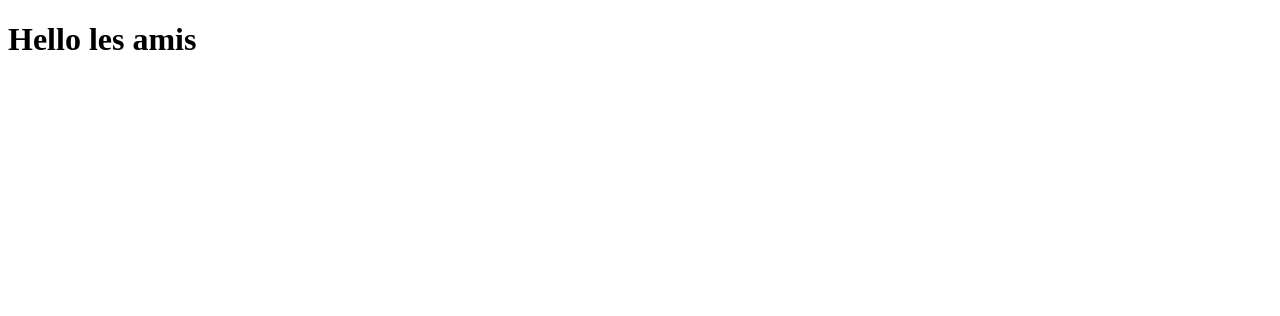
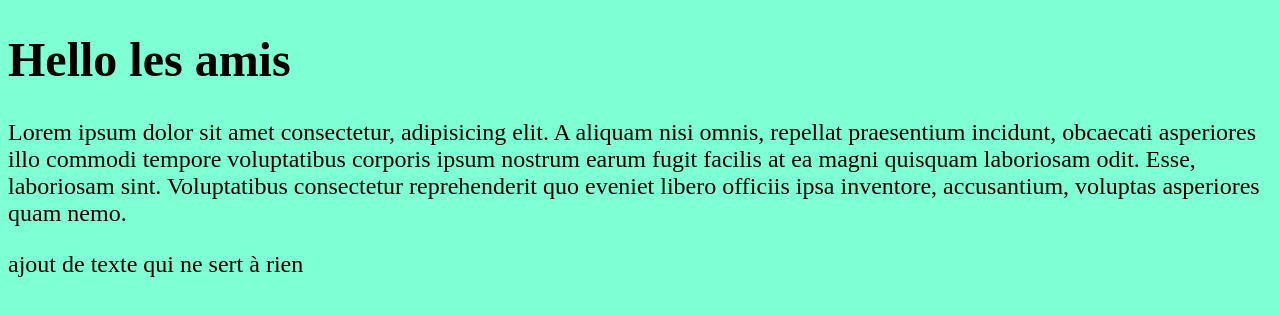
Before and after one commit to eifel-mmi/vsc-with-git, a plain HTML site: page index.html in a window 1280 px wide. Drawn offline with Linux system fonts and the light colour scheme.

Commit message:
changes on index.html

```diff
--- /dev/null
+++ b/assets/css/custom.css
@@ -0,0 +1,4 @@
+body {
+  font-size: 1.5rem;
+  background-color: aquamarine;
+}
--- a/index.html
+++ b/index.html
@@ -5,8 +5,15 @@
     <meta http-equiv="X-UA-Compatible" content="IE=edge" />
     <meta name="viewport" content="width=device-width, initial-scale=1.0" />
     <title>Document</title>
+    <link rel="stylesheet" href="assets/css/custom.css" />
   </head>
   <body>
     <h1>Hello les amis</h1>
+    <p>
+      Lorem ipsum dolor sit amet consectetur, adipisicing elit. A aliquam nisi omnis, repellat praesentium incidunt, obcaecati asperiores illo commodi tempore voluptatibus corporis ipsum nostrum earum
+      fugit facilis at ea magni quisquam laboriosam odit. Esse, laboriosam sint. Voluptatibus consectetur reprehenderit quo eveniet libero officiis ipsa inventore, accusantium, voluptas asperiores
+      quam nemo.
+    </p>
+    <p>ajout de texte qui ne sert à rien</p>
   </body>
 </html>
```
